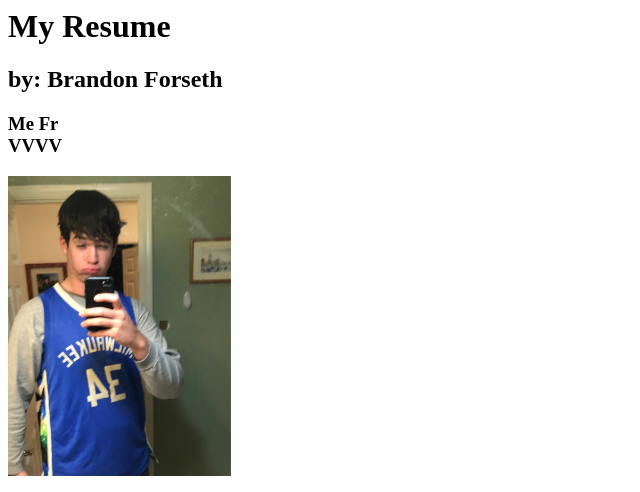
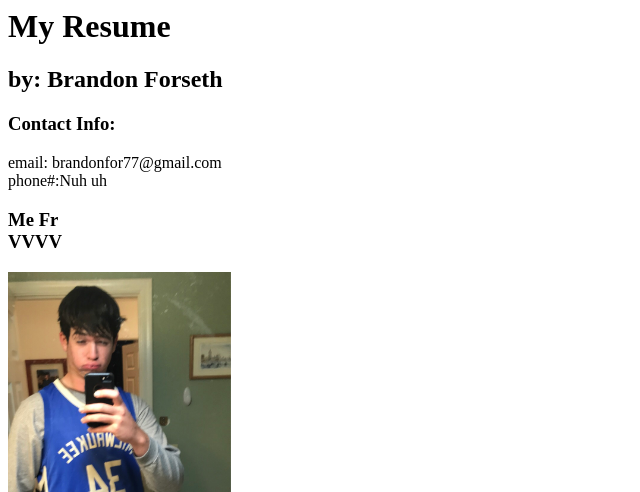
Before and after one commit to BeegScoop/Resume-HTMLOnly-, a plain HTML site: page index.html in a window 1280 px wide. Shown: the top 492 px of the page, without its empty margins (0-640 px from the left). Drawn offline with Linux system fonts and the light colour scheme.

Commit message:
Add files via upload

```diff
--- a/index.html
+++ b/index.html
@@ -7,6 +7,11 @@
 <body>
     <h1>My Resume</h1>
     <h2>by: Brandon Forseth</h2>
+    <h3>Contact Info:</h3>
+    <p>
+        email: brandonfor77@gmail.com <br />
+        phone#:Nuh uh
+    </p>
     <h3>Me Fr <br/>
         VVVV</h3>
     <img src = ./assets/images/brandon.jpg height = "300"/>
```
Also changed, not shown: public/education.html (+1 -1 lines).
